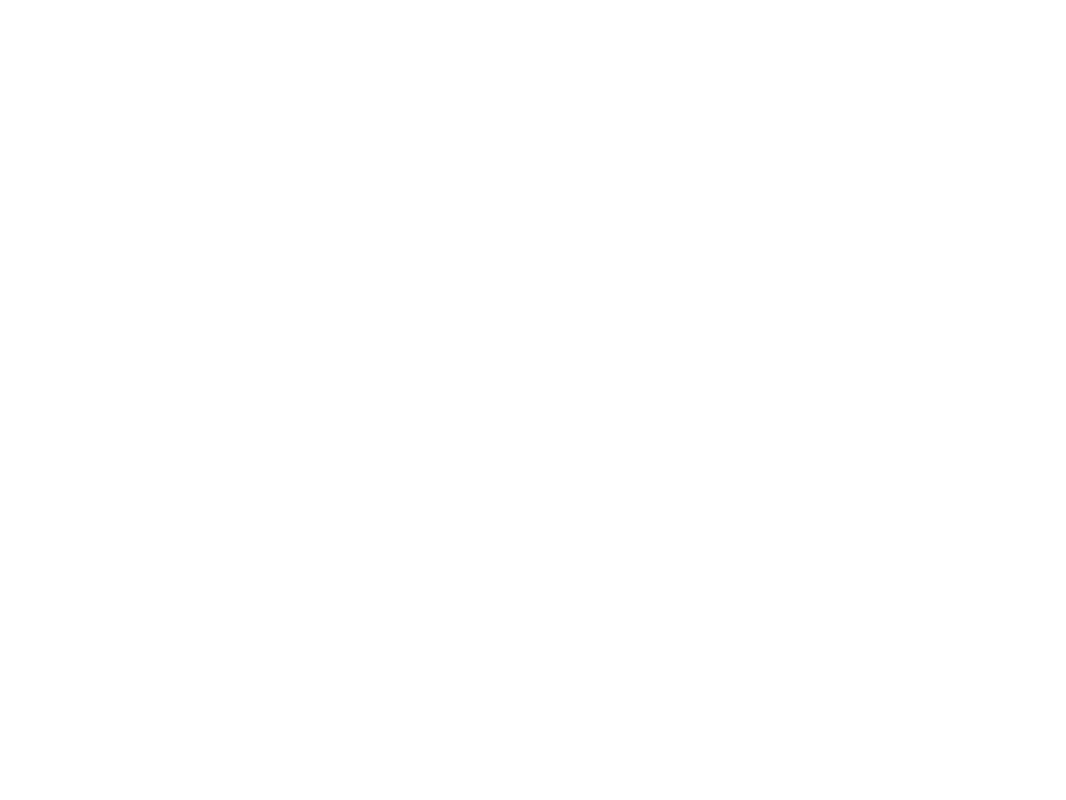
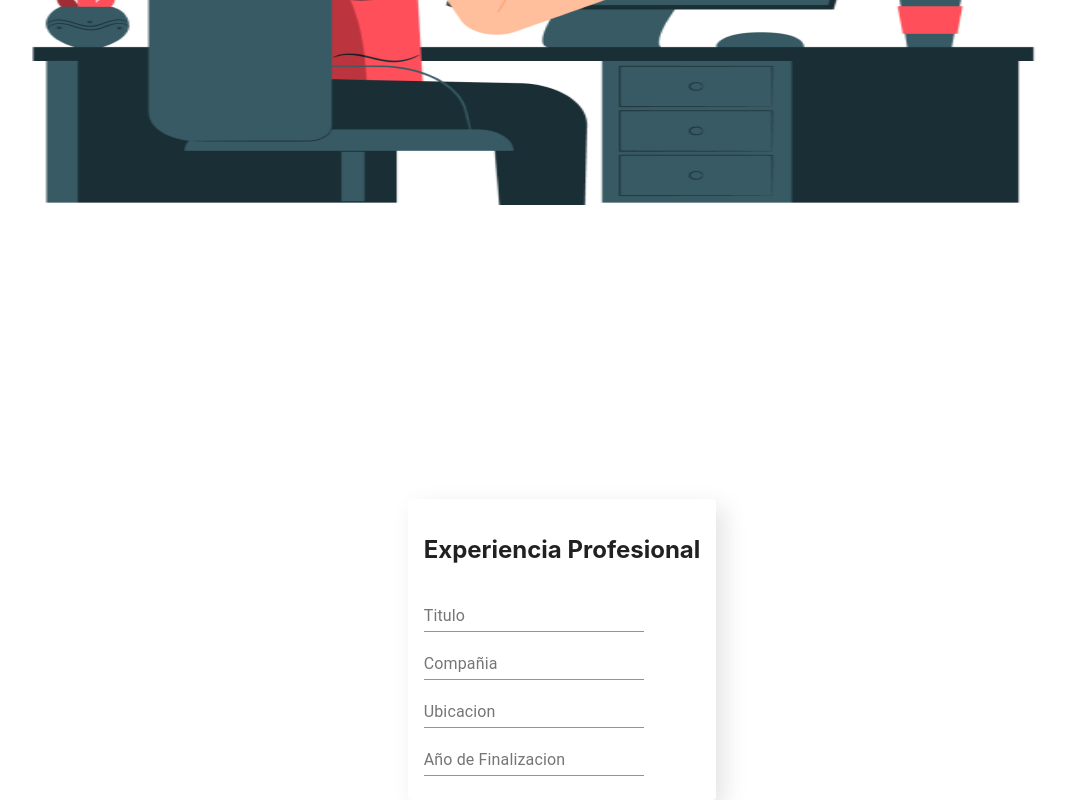
Before and after one commit to MarisolH/ReactTraining, a React (Create React App) app: page /VicScreen in a window 1280 px wide. Shown: the part 752-1552 px from the top of the page, without its empty margins (78-1144 px from the left). Before the commit the page ends 800 px from the top, so only its background shows below. Built offline with nearby package versions, Linux system fonts and the light colour scheme.

Commit message:
release() code into my screen

```diff
--- a/src/components/CardComponent/CardComponent.js
+++ b/src/components/CardComponent/CardComponent.js
@@ -3,12 +3,13 @@
 import CardContent from '@material-ui/core/CardContent';
 import Typography from '@material-ui/core/Typography';
 import Grid from '@material-ui/core/Grid';
+import TextField from '@material-ui/core/TextField';
 
 import { useStyles } from './CardComponentStyles'
 export default function CardComponent(props) {
     const classes = useStyles();
 
-    return <Grid
+    return  <Grid
         container
         direction='column'
         justify='center'
@@ -23,8 +24,15 @@
                 <Typography variant='caption' className={classes.text} color='textSecondary' gutterBottom>
                     {props.text}
                 </Typography>
+                <h2>Experiencia Profesional</h2>
+                <TextField label = "Titulo"></TextField>
+                <div></div>
+                <TextField label = "Compañia"></TextField>
+                <div></div>
+                <TextField label = "Ubicacion"></TextField>
+                <div></div>
+                <TextField label = "Año de Finalizacion"></TextField>
             </CardContent>
         </Card>
     </Grid>
-
 }
--- a/src/screens/VicScreen/VicScreen.js
+++ b/src/screens/VicScreen/VicScreen.js
@@ -1,14 +1,16 @@
 import React from 'react'
 import Grid from '@material-ui/core/Grid';
+// import TextField from '@material-ui/core/TextField';
+import GridComp from '../../components/CardComponent/CardComponent';
 
 import MenuBar from '../../components/MenuBar/MenuBar';
 // import Typography from '@material-ui/core/Typography';
 import { useStyles } from './VicScreenStyles';
 
 export default function VicScreen(props) {
+
     const classes = useStyles()
     // console.log(props)
-
     return <React.Fragment>
         <Grid
             container
@@ -27,8 +29,19 @@
             alignItems="center"
             className={classes.rootContainer}
         >
-                Aquí irá tu código V
+             <Grid
+        container
+        direction="column"
+        justify="left"
+        alignItems="left">
+        <img alt='' className={classes.illustration} src={require('../../assets/victor.png')}></img>
+        </Grid>
+                <div>
+                    <h1></h1>
+                </div>
+                <GridComp>
+                </GridComp>
+        </Grid>
 
-        </Grid>
     </React.Fragment>
 }
```
Also changed, not shown: 1 other file (tests, documents, lock files or other folders).
